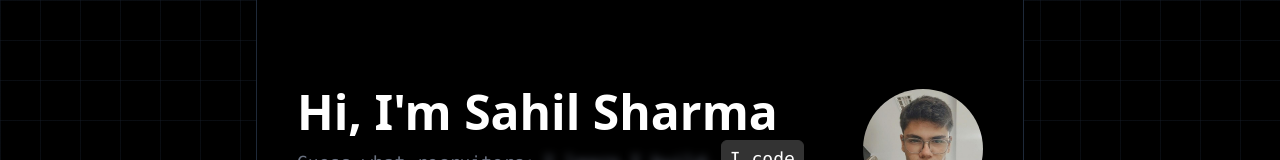
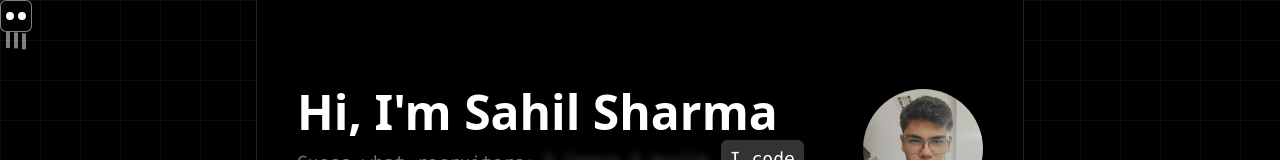
Before and after one commit to SahilSharma1212/portfolio, a Next.js app: page / in a window 1280 px wide. Shown: the top 160 px of the page. Built offline with nearby package versions, Linux system fonts and the light colour scheme.

Commit message:
added mouse follower

```diff
--- a/app/_components/HeroSection.tsx
+++ b/app/_components/HeroSection.tsx
@@ -95,7 +95,7 @@ const Languages = ['C++', 'JavaScript', 'TypeScript', 'Python', 'Java'];
 const Frontend = ['HTML5', 'CSS3', 'JavaScript', 'React.js', 'Next.js', 'Tailwind CSS', 'Framer Motion', 'Responsive UI', 'Context API', 'Zustand', 'UI Libraries', 'Three.js'];
 
 
-const Backend = ['Node.js', 'Express.js', 'REST APIs', 'JWT Authentication', 'Databases', 'Mongo DB', 'Supabase', 'Firebase', 'REST API', 'Clerk', 'Websockets', 'Redis'];
+const Backend = ['Node.js', 'Express.js', 'REST APIs', 'JWT Authentication', 'Databases', 'Mongo DB', 'Supabase', 'Firebase', 'Clerk', 'Websockets', 'Redis'];
 
 
 const Tools = ['Git', 'GitHub', 'Figma', 'Postman', 'Vercel', 'Netlify', 'Debugging', 'Langchain'];
--- /dev/null
+++ b/app/_components/MouseFollower.tsx
@@ -0,0 +1,63 @@
+"use client"
+
+import { useEffect, useRef } from "react"
+import { useThemeStore } from "@/store/themeStore"
+
+export default function MouseFollower() {
+    const ref = useRef<HTMLDivElement>(null)
+    const { theme } = useThemeStore()
+
+    let mouseX = 0
+    let mouseY = 0
+    let x = 0
+    let y = 0
+
+    useEffect(() => {
+        const onMove = (e: MouseEvent) => {
+            mouseX = e.clientX
+            mouseY = e.clientY
+        }
+
+        window.addEventListener("mousemove", onMove)
+
+        const ease = 0.1
+        const lag = 0.08
+
+        const animate = () => {
+            x += (mouseX - x) * ease
+            y += (mouseY - y) * ease
+
+            if (ref.current) {
+                ref.current.style.transform = `translate(${x}px, ${y}px)`
+            }
+
+            requestAnimationFrame(animate)
+        }
+
+        animate()
+
+        return () => window.removeEventListener("mousemove", onMove)
+    }, [])
+
+    return (
+        <div
+            ref={ref}
+            className={`fixed top-0 left-0 pointer-events-none`}
+        >
+            <div
+                className={`w-8 h-8 rounded-md flex items-center justify-center gap-1
+        ${theme === "light" ? "bg-white border-black/50 border" : "bg-black border-white/50 border"}`}
+            >
+                <div className={`w-2 h-2 rounded-sm bg-black ${theme === "light" ? "bg-black" : "bg-white"} animate-pulse`} />
+                <div className={`w-2 h-2 rounded-sm bg-black ${theme === "light" ? "bg-black" : "bg-white"} animate-pulse`} />
+            </div>
+
+            <div className="flex justify-center gap-1 mt-1">
+                <div className={`w-1 h-4 ${theme === "light" ? "bg-black/50" : "bg-white/50"} animate-bounce [animation-delay:0ms]`} />
+                <div className={`w-1 h-4 ${theme === "light" ? "bg-black/50" : "bg-white/50"} animate-bounce [animation-delay:150ms]`} />
+                <div className={`w-1 h-4 ${theme === "light" ? "bg-black/50" : "bg-white/50"} animate-bounce [animation-delay:300ms]`} />
+            </div>
+
+        </div>
+    )
+}
--- a/app/page.tsx
+++ b/app/page.tsx
@@ -2,7 +2,8 @@
 import HeroSection from './_components/HeroSection'
 import Navbar from './_ui/Navbar'
 import { useThemeStore } from '@/store/themeStore'
-
+import MouseFollower from './_components/MouseFollower'
+import { Toaster } from 'react-hot-toast'
 export default function page() {
   const { theme } = useThemeStore();
   return (
@@ -11,6 +12,14 @@ export default function page() {
       <div className='relative chat-container max-w-3xl mx-auto'>
         <Navbar />
         <HeroSection />
+        <MouseFollower />
+        <Toaster toastOptions={{
+          style: {
+            backgroundColor: theme === 'light' ? '#ffffff' : '#000000',
+            color: theme === 'light' ? '#000000' : '#ffffff',
+            border: theme === 'light' ? '1px solid #00000030' : '1px solid #ffffff30'
+          }
+        }} />
       </div>
     </div>
   )
```
